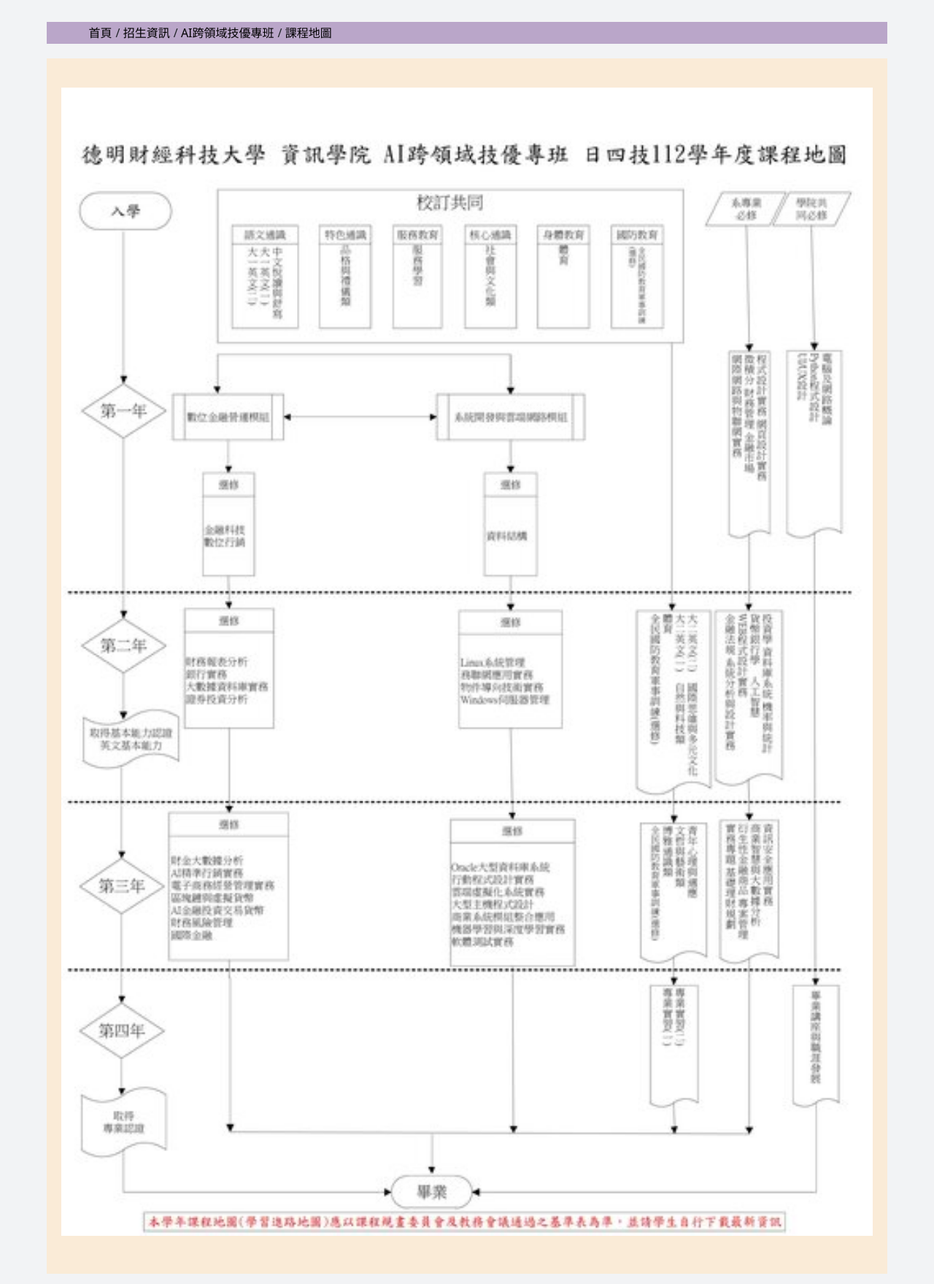
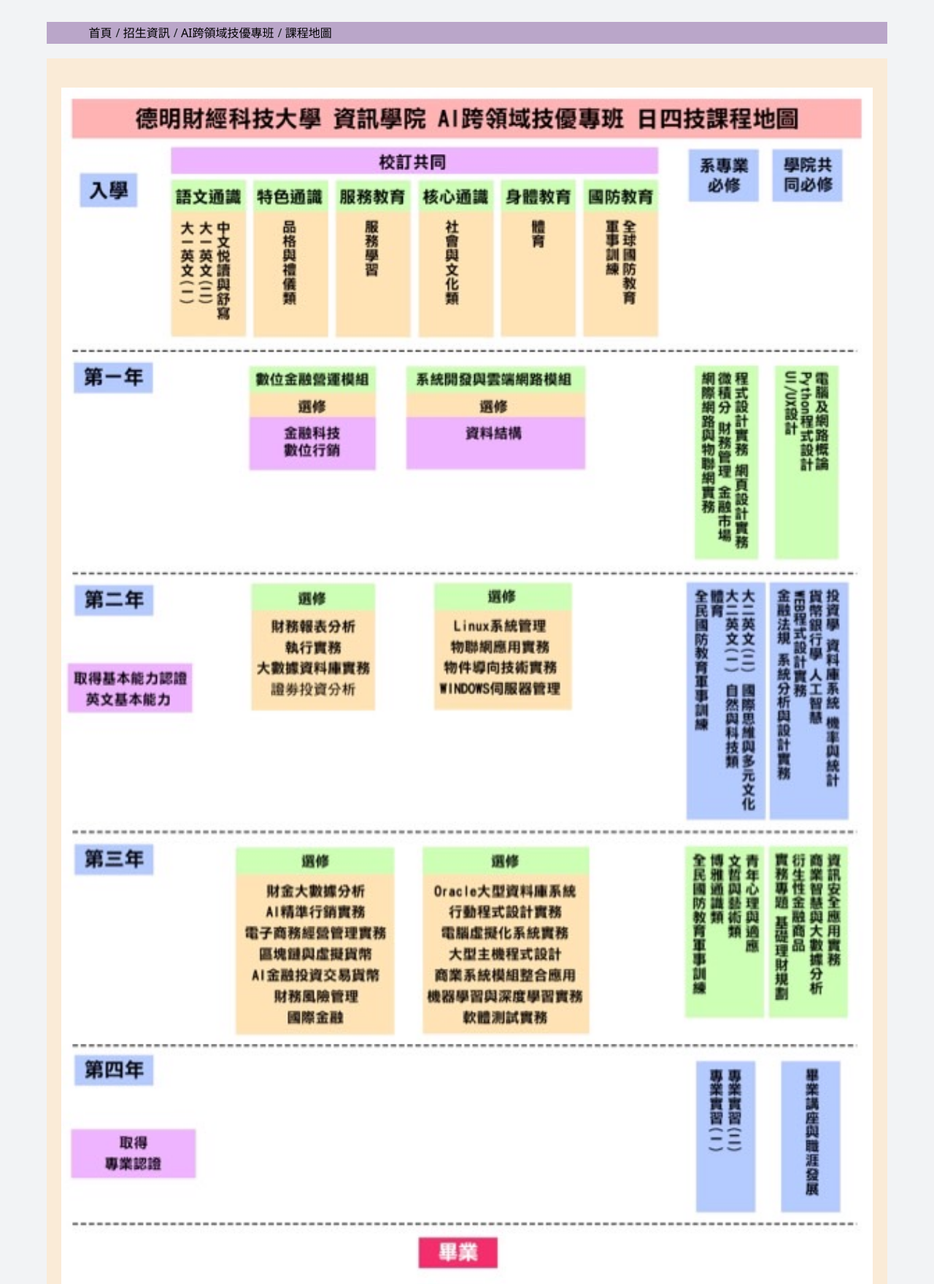
Before and after one commit to PinQiH/DMIS_IM, a PHP site: page /DMIS_IM/pages/navbar-sublist/Admissions-List/ai3.php in a window 1280 px wide. Shown: the part 219-1978 px from the top of the page at 73% size. Run offline with PHP 8.4, Linux system fonts and the light colour scheme.

Commit message:
修改排版

```diff
--- a/components/Footer/footer.php
+++ b/components/Footer/footer.php
@@ -38,8 +38,10 @@
 
                 </td><td></td><td></td>
                 <td data-title='官方Line'>
-                    <br>
-                    <img src="./assets/images/722ihioo.png" style="max-width: 150px; max-height: 150px;">
+                    <br><br>
+                    <div style="display: inline-block;">
+                        <img src="./assets/images/722ihioo.png" style="max-width: 150px; max-height: 150px;">
+                    </div>
                 </td>
             </tr>
         </table>
--- a/pages/navbar-sublist/Admissions-List/ai3.php
+++ b/pages/navbar-sublist/Admissions-List/ai3.php
@@ -22,7 +22,7 @@
 
         <div class="main">
             <div class="photo">
-                <img src="./assets/images/315116025986.jpg" class="d-block w-100 " alt="...">
+                <img src="./assets/images/S__530661382.jpg" class="d-block w-100 " alt="...">
             </div><br><br>
         </div>
     </div>
```
Also changed, not shown: assets/images/S__530661382.jpg (added).
